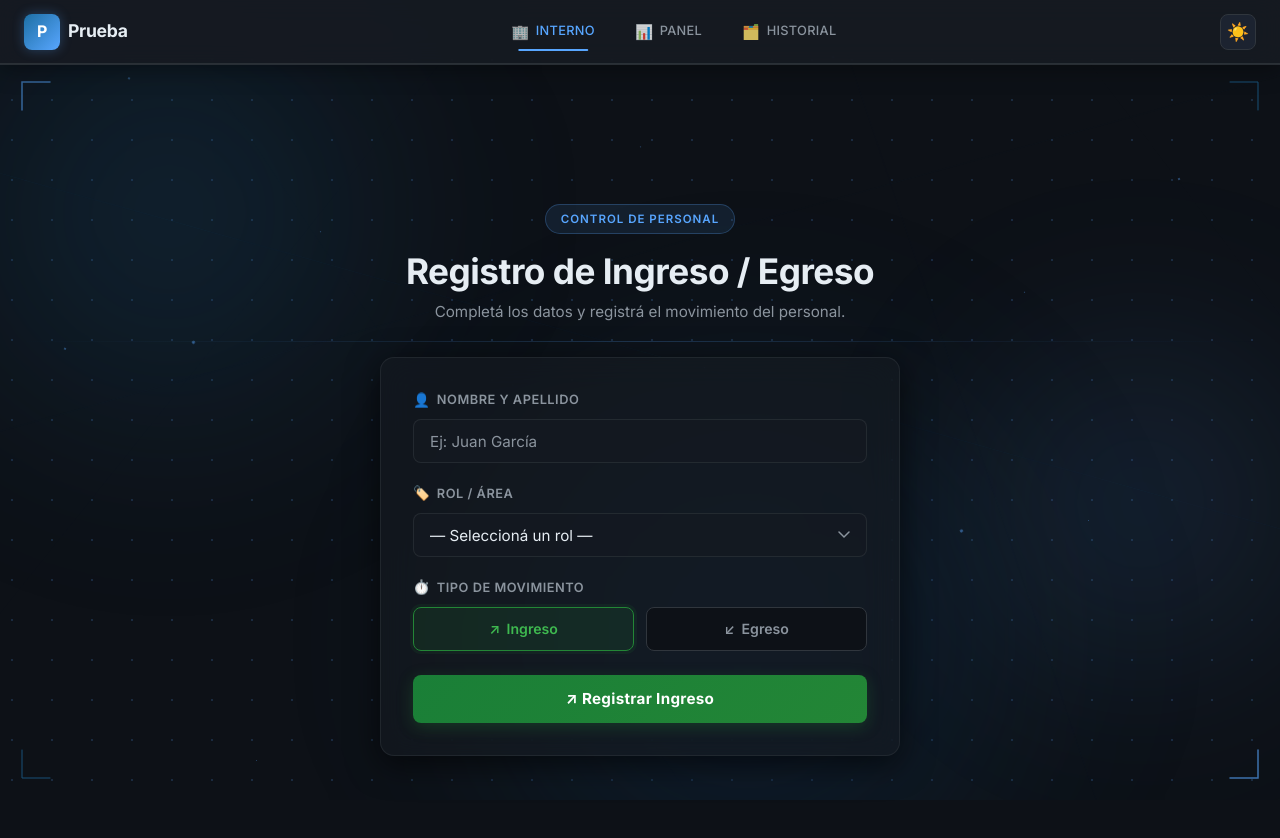
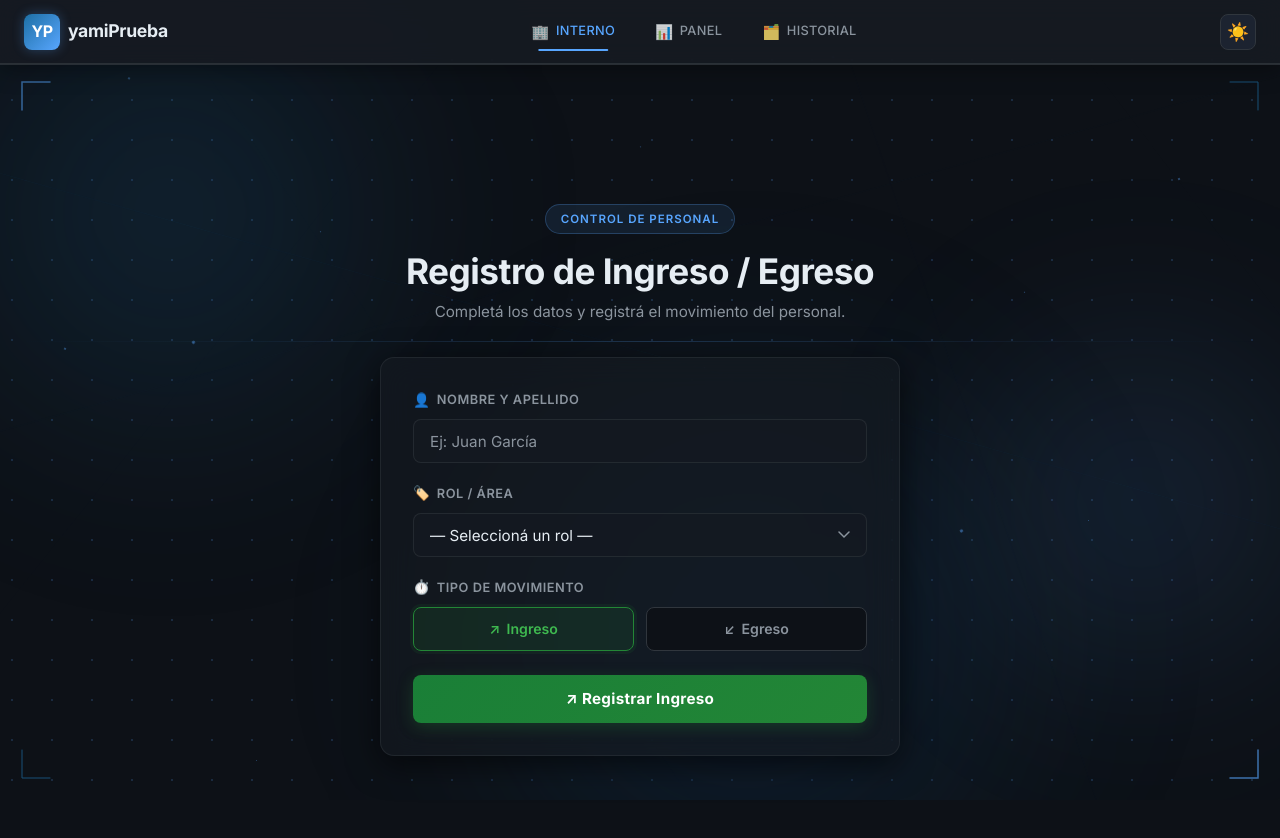
Before and after one commit to yyammi/panel, a React (Vite) app: page / in a window 1280 px wide. Shown: the top 838 px of the page. Built offline with nearby package versions, Linux system fonts and the light colour scheme.

Commit message:
cambio logo

```diff
--- a/src/componentes/Navbar/Navbar.jsx
+++ b/src/componentes/Navbar/Navbar.jsx
@@ -78,8 +78,8 @@ export default function Navbar() {
 
           {/* ── Logo ── */}
           <a href="#" className="navbar__logo" aria-label="Ir al inicio">
-            <div className="navbar__logo-icon">P</div>
-            <span className="navbar__logo-text">Prueba</span>
+            <div className="navbar__logo-icon">YP</div>
+            <span className="navbar__logo-text">yamiPrueba</span>
           </a>
 
           {/* ── Desktop Links (centered) ── */}
```
Also changed, not shown: 1 other file (tests, documents, lock files or other folders).
